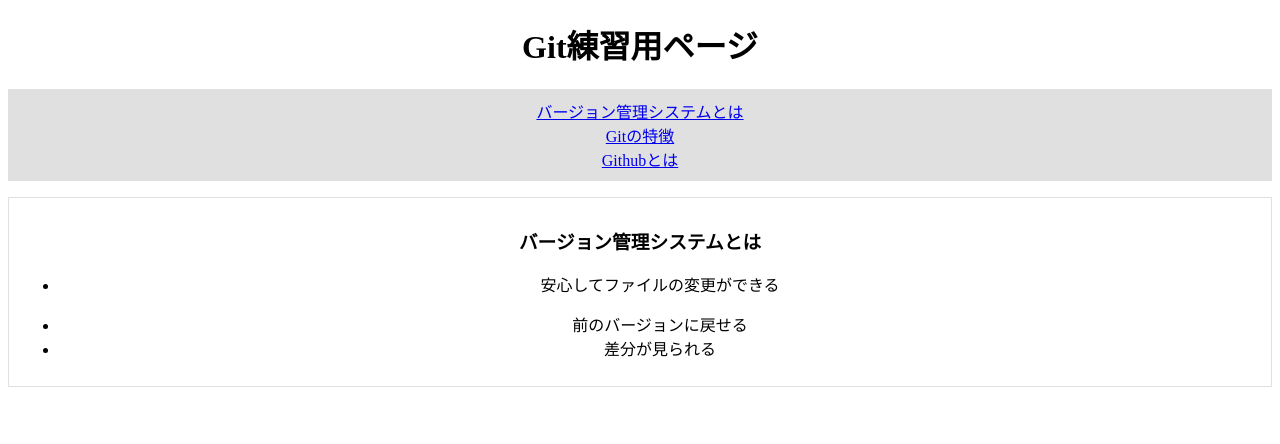
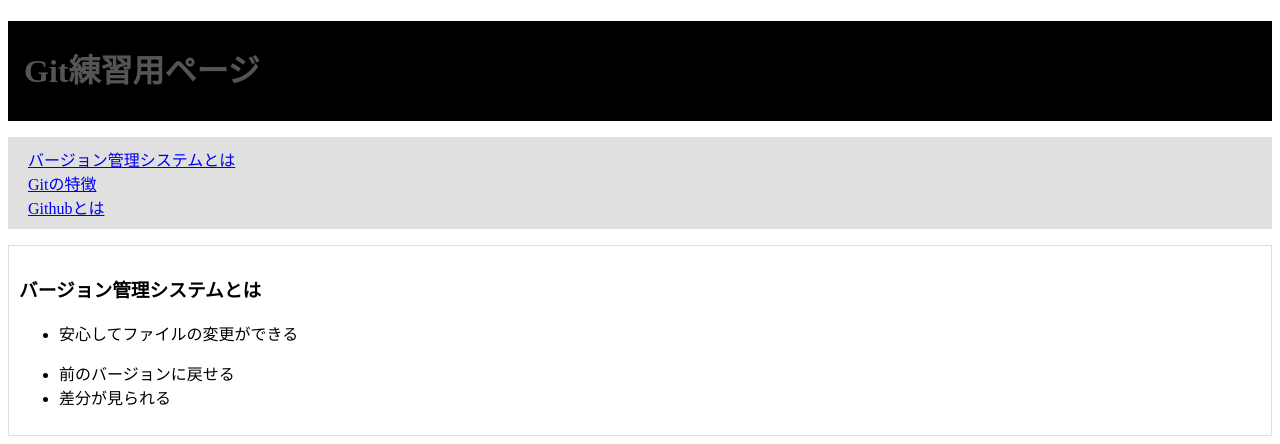
Before and after one commit to souma0804/git_test, a plain HTML site: page index.html in a window 1280 px wide. Drawn offline with Linux system fonts and the light colour scheme.

Commit message:
ヘッダーのデザイン変更

```diff
--- a/css/common.css
+++ b/css/common.css
@@ -1,6 +1,12 @@
 
-body {
-    text-align: center;
+
+header {
+    background-color: #000000;
+    line-height: 100px;
+    height: 100px;
+    padding: 0 1em;
+    color: #545454;
+
 }
 
 nav {
```
